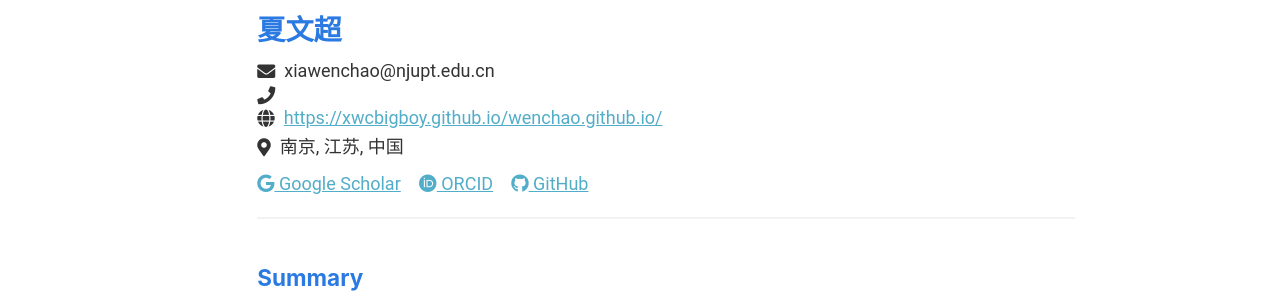
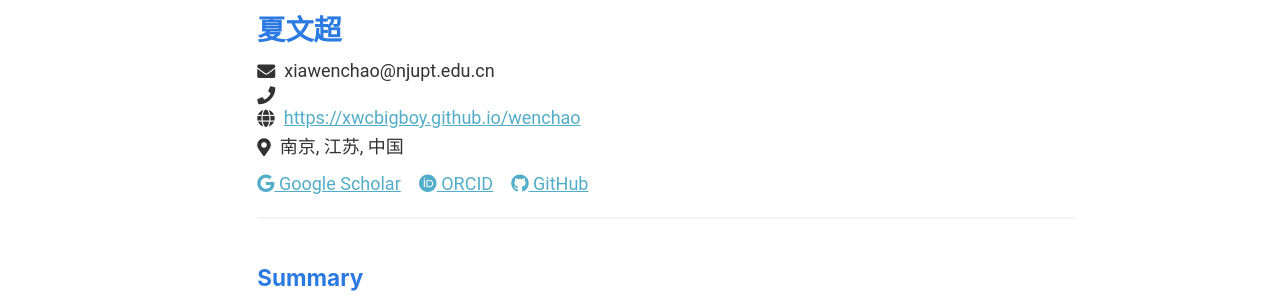
Before and after one commit to xwcbigboy/wenchao, a Jekyll site: the page built from _pages/cv-json.md, in a window 1280 px wide and 900 px high. Shown: the part 127-425 px from the top of the window. Built offline with Jekyll 4.4.1, drawn with Linux system fonts in a browser that asks for light colours; part of the change alters nothing that is shown.

Commit message:
Update cv.json

```diff
--- a/_data/cv.json
+++ b/_data/cv.json
@@ -3,7 +3,7 @@
     "name": "夏文超",
     "email": "xiawenchao@njupt.edu.cn",
     "phone": "",
-    "website": "https://xwcbigboy.github.io/wenchao.github.io/",
+    "website": "https://xwcbigboy.github.io/wenchao",
     "summary": "南京邮电大学副教授",
     "location": {
       "address": "",
```
